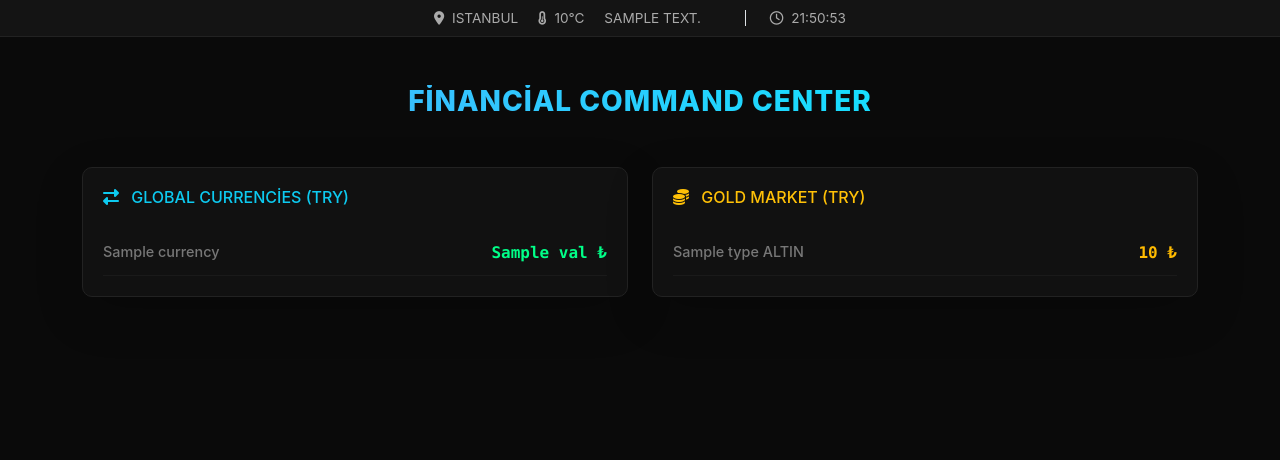
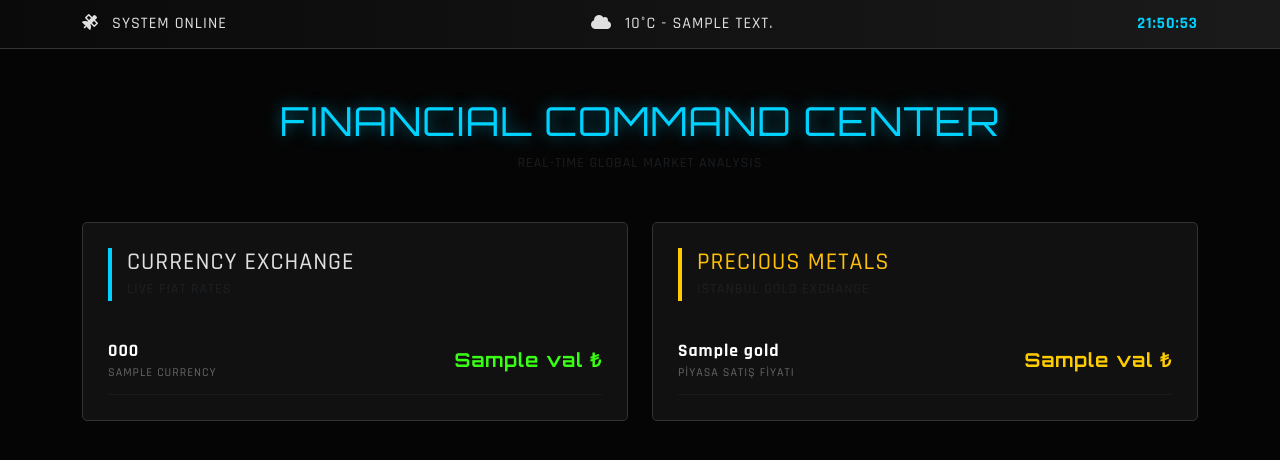
Before and after one commit to CyberPorza/SkyCurrency_v3, a Flask app: template templates/index.html in a window 1280 px wide. Shown: the top 460 px of the page. Run offline with Flask 3, Linux system fonts and the light colour scheme; the template is opened without the code that fills it: most values are stand-ins (such as "Sample title", 1, 10 or a date in 2020).

Commit message:
Update index.html

```diff
--- a/templates/index.html
+++ b/templates/index.html
@@ -3,52 +3,97 @@
 <head>
     <meta charset="UTF-8">
     <meta name="viewport" content="width=device-width, initial-scale=1.0">
-    <title>SkyCurrency | Financial Terminal</title>
+    <title>SkyCurrency | Executive Terminal</title>
     <link href="https://cdn.jsdelivr.net/npm/bootstrap@5.3.2/dist/css/bootstrap.min.css" rel="stylesheet">
+    <link href="https://fonts.googleapis.com/css2?family=Orbitron:wght@400;700&family=Rajdhani:wght@300;500;700&display=swap" rel="stylesheet">
     <link rel="stylesheet" href="https://cdnjs.cloudflare.com/ajax/libs/font-awesome/6.5.1/css/all.min.css">
     <style>
-        body { background-color: #0a0a0a; color: #d1d1d1; font-family: 'Inter', sans-serif; }
-        .weather-bar { background: #141414; border-bottom: 1px solid #222; padding: 8px 0; font-size: 0.85rem; color: #aaa; }
-        .glass-card { background: #111; border: 1px solid #222; border-radius: 10px; padding: 20px; height: 100%; }
-        .item-row { display: flex; justify-content: space-between; padding: 10px 0; border-bottom: 1px solid #1a1a1a; }
-        .item-name { color: #777; font-weight: 500; font-size: 0.9rem; }
-        .item-val { color: #00ff88; font-family: 'Monaco', monospace; font-weight: bold; }
-        .gold-color { color: #ffbb00; }
-        .title-text { background: linear-gradient(90deg, #4facfe 0%, #00f2fe 100%); -webkit-background-clip: text; -webkit-text-fill-color: transparent; font-weight: 800; letter-spacing: 1px; }
+        :root { --neon-blue: #00d2ff; --neon-green: #39ff14; --neon-gold: #ffcc00; }
+        body { background-color: #050505; color: #e0e0e0; font-family: 'Rajdhani', sans-serif; letter-spacing: 1px; }
+
+        .weather-bar { background: linear-gradient(90deg, #0a0a0a, #1a1a1a); border-bottom: 1px solid #333; padding: 12px; font-weight: 500; }
+
+        .main-title { font-family: 'Orbitron', sans-serif; color: var(--neon-blue); text-shadow: 0 0 15px rgba(0,210,255,0.5); font-size: 2.5rem; }
+
+        .cyber-card {
+            background: rgba(20, 20, 20, 0.8);
+            border: 1px solid #333;
+            border-radius: 5px;
+            padding: 25px;
+            position: relative;
+            transition: 0.3s;
+        }
+        .cyber-card:hover { border-color: var(--neon-blue); box-shadow: 0 0 20px rgba(0,210,255,0.1); }
+
+        .header-accent { border-left: 4px solid var(--neon-blue); padding-left: 15px; margin-bottom: 25px; }
+        .header-accent.gold { border-left-color: var(--neon-gold); }
+
+        .data-row {
+            display: flex;
+            justify-content: space-between;
+            align-items: center;
+            padding: 12px 0;
+            border-bottom: 1px solid #1a1a1a;
+        }
+        .data-info { display: flex; flex-direction: column; }
+        .data-code { font-weight: 700; color: #fff; font-size: 1.1rem; }
+        .data-name { font-size: 0.75rem; color: #666; text-transform: uppercase; }
+        .data-value { font-family: 'Orbitron', sans-serif; font-weight: bold; font-size: 1.2rem; }
+
+        .val-cur { color: var(--neon-green); }
+        .val-gold { color: var(--neon-gold); }
+
+        #clock { color: var(--neon-blue); font-weight: bold; }
     </style>
 </head>
 <body>
 
     <div class="weather-bar text-center">
-        <span class="me-3"><i class="fas fa-map-marker-alt me-1"></i> ISTANBUL</span>
-        <span class="me-3"><i class="fas fa-thermometer-half me-1"></i> {{ weather.temp }}°C</span>
-        <span class="me-3 text-uppercase">{{ weather.desc }}</span>
-        <span class="ms-4 border-start ps-4"><i class="far fa-clock me-1"></i> <span id="clock"></span></span>
+        <div class="container d-flex justify-content-between">
+            <span><i class="fas fa-satellite me-2"></i> SYSTEM ONLINE</span>
+            <span><i class="fas fa-cloud me-2"></i> {{ weather.temp }}°C - {{ weather.desc | upper }}</span>
+            <span id="clock">00:00:00</span>
+        </div>
     </div>
 
     <div class="container mt-5">
-        <h3 class="text-center mb-5 title-text text-uppercase">Financial Command Center</h3>
+        <div class="text-center mb-5">
+            <h1 class="main-title">FINANCIAL COMMAND CENTER</h1>
+            <p class="text-muted small">REAL-TIME GLOBAL MARKET ANALYSIS</p>
+        </div>
 
         <div class="row g-4">
-            <div class="col-md-6">
-                <div class="glass-card shadow-lg">
-                    <h6 class="text-info mb-4 text-uppercase"><i class="fas fa-exchange-alt me-2"></i> Global Currencies (TRY)</h6>
-                    {% for name, val in currencies.items() %}
-                    <div class="item-row">
-                        <span class="item-name">{{ name }}</span>
-                        <span class="item-val">{{ val }} ₺</span>
+            <div class="col-lg-6">
+                <div class="cyber-card">
+                    <div class="header-accent">
+                        <h4 class="m-0">CURRENCY EXCHANGE</h4>
+                        <small class="text-muted">LIVE FIAT RATES</small>
+                    </div>
+                    {% for c in currencies %}
+                    <div class="data-row">
+                        <div class="data-info">
+                            <span class="data-code">{{ c.code }}</span>
+                            <span class="data-name">{{ c.name }}</span>
+                        </div>
+                        <div class="data-value val-cur">{{ c.val }} ₺</div>
                     </div>
                     {% endfor %}
                 </div>
             </div>
 
-            <div class="col-md-6">
-                <div class="glass-card shadow-lg">
-                    <h6 class="text-warning mb-4 text-uppercase"><i class="fas fa-coins me-2"></i> Gold Market (TRY)</h6>
-                    {% for type, price in gold.items() %}
-                    <div class="item-row">
-                        <span class="item-name">{{ type }} ALTIN</span>
-                        <span class="item-val gold-color">{{ price }} ₺</span>
+            <div class="col-lg-6">
+                <div class="cyber-card">
+                    <div class="header-accent gold">
+                        <h4 class="m-0 text-warning">PRECIOUS METALS</h4>
+                        <small class="text-muted">ISTANBUL GOLD EXCHANGE</small>
+                    </div>
+                    {% for g in gold %}
+                    <div class="data-row">
+                        <div class="data-info">
+                            <span class="data-code">{{ g.name }}</span>
+                            <span class="data-name">Piyasa Satış Fiyatı</span>
+                        </div>
+                        <div class="data-value val-gold">{{ g.val }} ₺</div>
                     </div>
                     {% endfor %}
                 </div>
@@ -58,11 +103,12 @@
 
     <script>
         function updateClock() {
-            document.getElementById('clock').textContent = new Date().toLocaleTimeString('tr-TR');
+            const now = new Date();
+            document.getElementById('clock').textContent = now.toLocaleTimeString('tr-TR');
         }
         setInterval(updateClock, 1000);
         updateClock();
-        setTimeout(() => location.reload(), 300000);
+        setTimeout(() => location.reload(), 300000); // 5dk Refresh
     </script>
 </body>
 </html>
```
